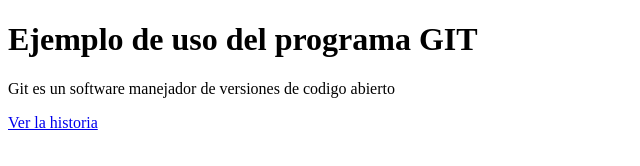
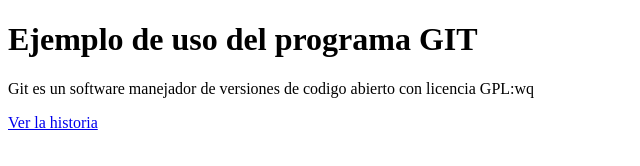
Before and after one commit to willysv/proyectogit, a plain HTML site: page index.html in a window 1280 px wide. Shown: the whole page, without its empty margins (0-640 px from the left). Drawn offline with Linux system fonts and the light colour scheme.

Commit message:
Actualizando index.html

```diff
--- a/index.html
+++ b/index.html
@@ -5,7 +5,8 @@
 </head>
 <body>
 <h1>Ejemplo de uso del programa GIT</h1>
-<p>Git es un software manejador de versiones de codigo abierto</p>
+<p>Git es un software manejador de versiones de codigo abierto con licencia GPL:wq
+</p>
 <a href="historia.html">Ver la historia</a>
 </body>
 </html>
```
